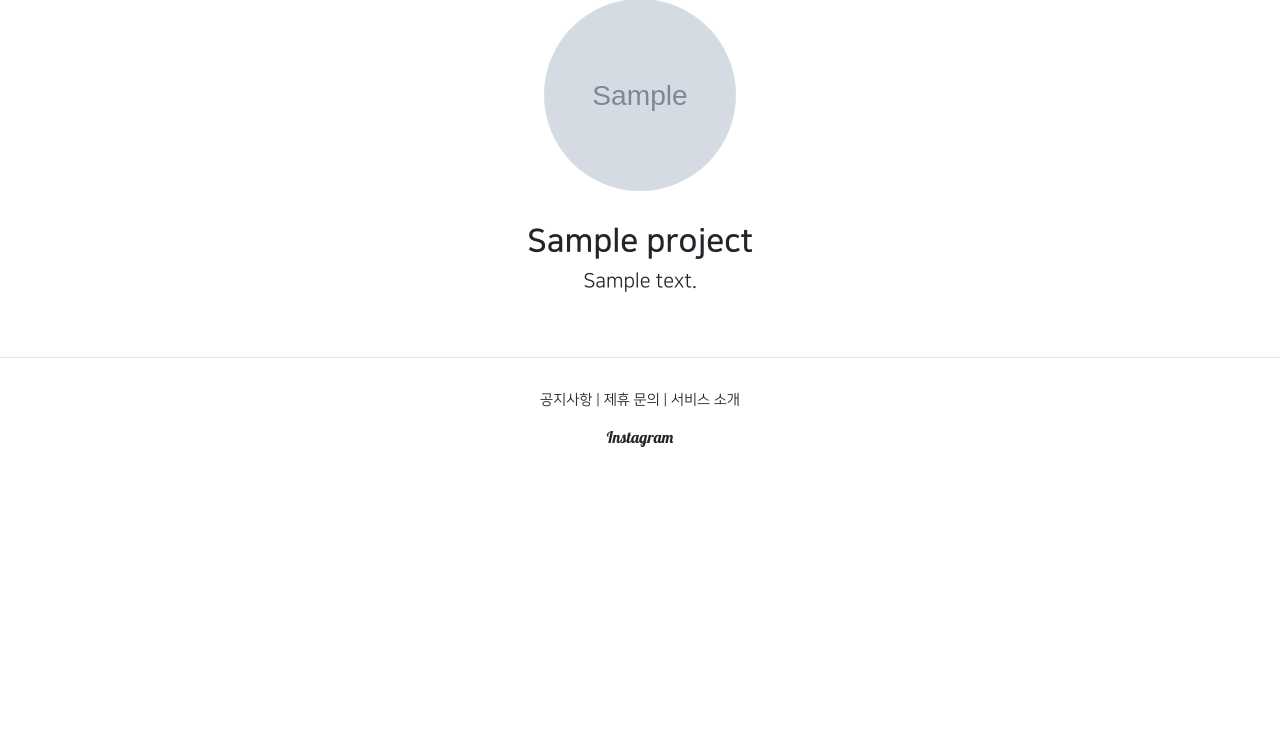
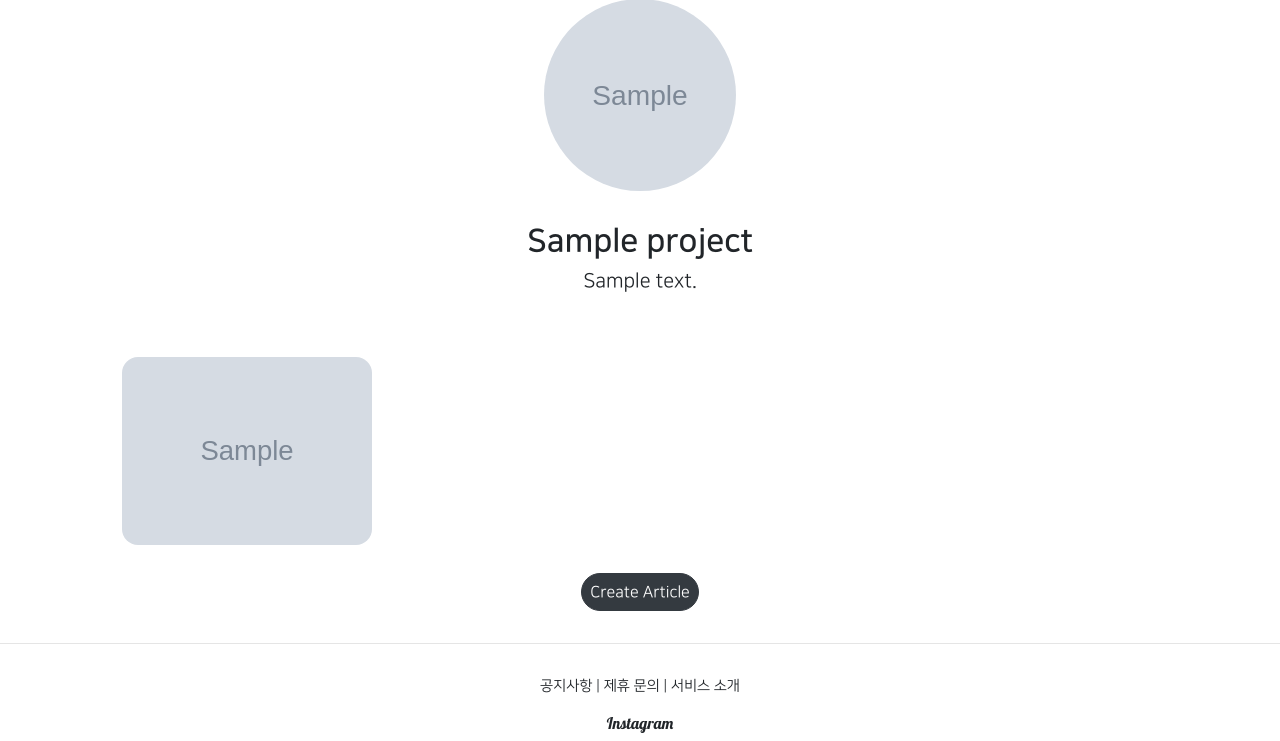
Before and after one commit to uthem150/insta_project, a Django app: page /projects/detail/1 in a window 1280 px wide. Shown: the part 218-959 px from the top of the page. Before the commit the page ends 665 px from the top, so only its background shows below. Run offline with Django 5.2, Linux system fonts and the light colour scheme; tables that the repository leaves empty hold one stand-in row (values such as "Sample post"); grey boxes marked "Sample" are stand-in pictures; some libraries are stand-ins or nearby versions.

Commit message:
MultipleObjectMixin을 이용한 ProjectApp, Mypage 게시글 보이기

```diff
--- a/accountapp/templates/accountapp/detail.html
+++ b/accountapp/templates/accountapp/detail.html
@@ -40,5 +40,9 @@
             </a>
             {% endif %}
         </div>
+        <div>
+            <!--내가 작성한 게시글 가져오기-->
+            {% include 'snippets/list_fragment.html' with article_list=object_list %}
+        </div>
     </div>
 {% endblock %}
--- a/articleapp/forms.py
+++ b/articleapp/forms.py
@@ -6,4 +6,4 @@ from articleapp.models import Article
 class ArticleCreationForm(ModelForm):
     class Meta:
         model = Article
-        fields = ['title', 'image', 'content']
+        fields = ['title', 'image', 'project', 'content']
--- a/articleapp/models.py
+++ b/articleapp/models.py
@@ -1,10 +1,14 @@
 from django.contrib.auth.models import User
 from django.db import models
+
+from projectapp.models import Project
+
 
 # Create your models here.
 
 class Article(models.Model):
     writer = models.ForeignKey(User, on_delete=models.SET_NULL, related_name='article', null=True) #탈퇴를 해도 게시글이 사라지지 않고, 주인없음 형태로 남도록
+    project = models.ForeignKey(Project, on_delete=models.SET_NULL, related_name='article', null=True)
 
     title = models.CharField(max_length=200, null=True)
     image = models.ImageField(upload_to='article/', null=False)
--- a/projectapp/templates/projectapp/detail.html
+++ b/projectapp/templates/projectapp/detail.html
@@ -16,6 +16,9 @@
       </h5>
 
     </div>
+    <div>
+        {% include 'snippets/list_fragment.html' with article_list=object_list %} <!-- object_list 변수를 article_list라는 이름으로 전달-->
+    </div>
   </div>
 
 {% endblock %}
--- a/projectapp/views.py
+++ b/projectapp/views.py
@@ -5,7 +5,9 @@ from django.shortcuts import render
 from django.urls import reverse
 from django.utils.decorators import method_decorator
 from django.views.generic import CreateView, DetailView, ListView
+from django.views.generic.list import MultipleObjectMixin
 
+from articleapp.models import Article
 from projectapp.forms import ProjectCreationForm
 from projectapp.models import Project
 
@@ -22,11 +24,17 @@ class ProjectCreateView(CreateView):
         return reverse('projectapp:detail', kwargs={'pk': self.object.pk})
 
 
-class ProjectDetailView(DetailView): # 프로젝트 상세 정보를 보여주는 뷰
+class ProjectDetailView(DetailView, MultipleObjectMixin): # 프로젝트 상세 정보를 보여주는 뷰 (Mixin을 사용해서 프로젝트 아래에 이미지 넣기)
     model = Project
     context_object_name = 'target_project' #템플릿에서 사용할 객체의 변수명을 설정
     template_name = 'projectapp/detail.html'
 
+    paginate_by = 25
+
+    # 프로젝트 아래에, 게시글들이 나올 수 있도록
+    def get_context_data(self, **kwargs):
+        object_list = Article.objects.filter(project=self.get_object()) #Article 모델에서 project 필드가 현재 뷰의 get_object() 메서드에서 반환된 프로젝트와 일치하는 객체들을 필터링하여 저장
+        return super(ProjectDetailView, self).get_context_data(object_list=object_list, **kwargs)
 
 class ProjectListView(ListView): #프로젝트 목록을 보여주는 뷰
     model = Project
--- /dev/null
+++ b/templates/snippets/list_fragment.html
@@ -0,0 +1,69 @@
+{% load static %}
+
+
+<style>
+    .container {
+        padding: 0;
+        margin: 0, auto;
+    }
+
+    .container a {
+        width: 43%;
+        max-width: 250px;
+    }
+
+    .container div {
+      display: flex;
+      justify-content: center;
+      align-items: center;
+
+      border-radius: 1rem;
+    }
+
+    .container img {
+      width: 100%;
+      border-radius: 1rem;
+    }
+
+</style>
+
+   {% if article_list %}
+    <div class="container">
+        {% for article in article_list %} <!--article list안의 모든 article에 대해 반복-->
+        <a href="{% url 'articleapp:detail' pk=article.pk %}"> <!--article 객체의 pk 값을 기반으로 articleapp 앱의 detail URL로 이동-->
+            {% include 'snippets/card.html' with article=article %} <!--'snippets/card.html' 템플릿을 불러와서 article 객체를 해당 템플릿에 전달하여 렌더링 -->
+        </a>
+        {% endfor %}
+    </div>
+
+    {% else %}
+    <div class="text-center">
+        <h1>No Articles Yet!</h1>
+    </div>
+    {% endif %}
+
+    <!--  'snippets/pagination.html' 템플릿을 불러와서 page_obj 객체를 해당 템플릿에 전달하여 페이징을 표시  -->
+    <!--page_obj는 Paginator를 통해 생성된 객체-->
+    {% include 'snippets/pagination.html' with page_obj=page_obj %}
+
+    <!-- 글쓰기 버튼  -->
+    <div style="text-align: center">
+        <a href="{% url 'articleapp:create' %}" class="btn btn-dark rounded-pill mt-3 mb-3 px-2">
+            Create Article
+        </a>
+    </div>
+
+    <!--staitc 내부의 js폴더의 magicgrid.js파일 가져옴-->
+    <script src="{% static 'js/magicgrid.js' %}"></script>
+
+    <!--magicgrid가 페이지 이동시에 제대로 작동하도록 조정-->
+    <script>
+    window.onload = function() { <!--브라우저 창의 모든 내용이 완전히 로드된 후에 실행되는 함수-->
+      let magicGrid = new MagicGrid({
+        container: '.container', <!--클래스 이름이 'container'인 요소에 MagicGrid를 적용-->
+        static: true, <!--그리드 아이템의 크기가 고정-->
+        gutter: 12 // 원하는 여백 값으로 수정
+      });
+      magicGrid.listen();
+    }
+    </script>
```
Also changed, not shown: accountapp/views.py (+9 -3 lines), articleapp/migrations/0002_article_project.py (added).
